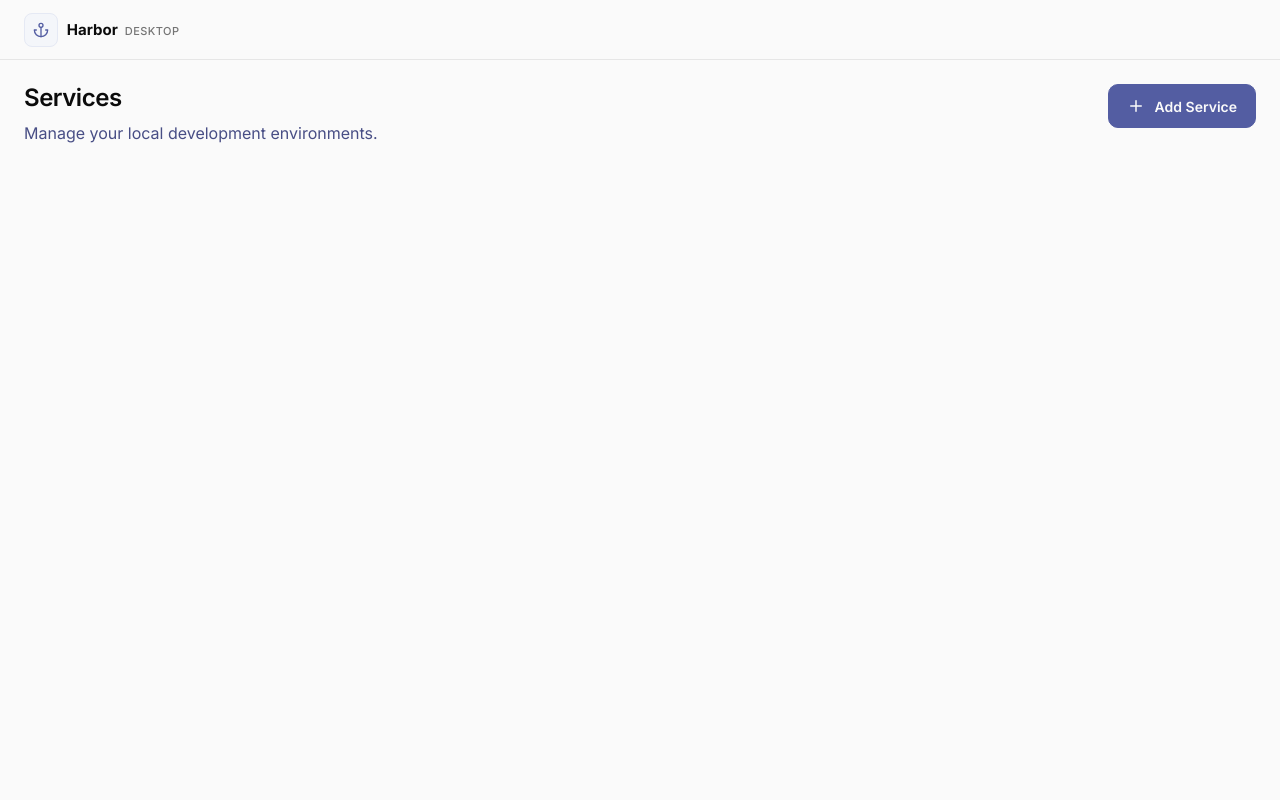
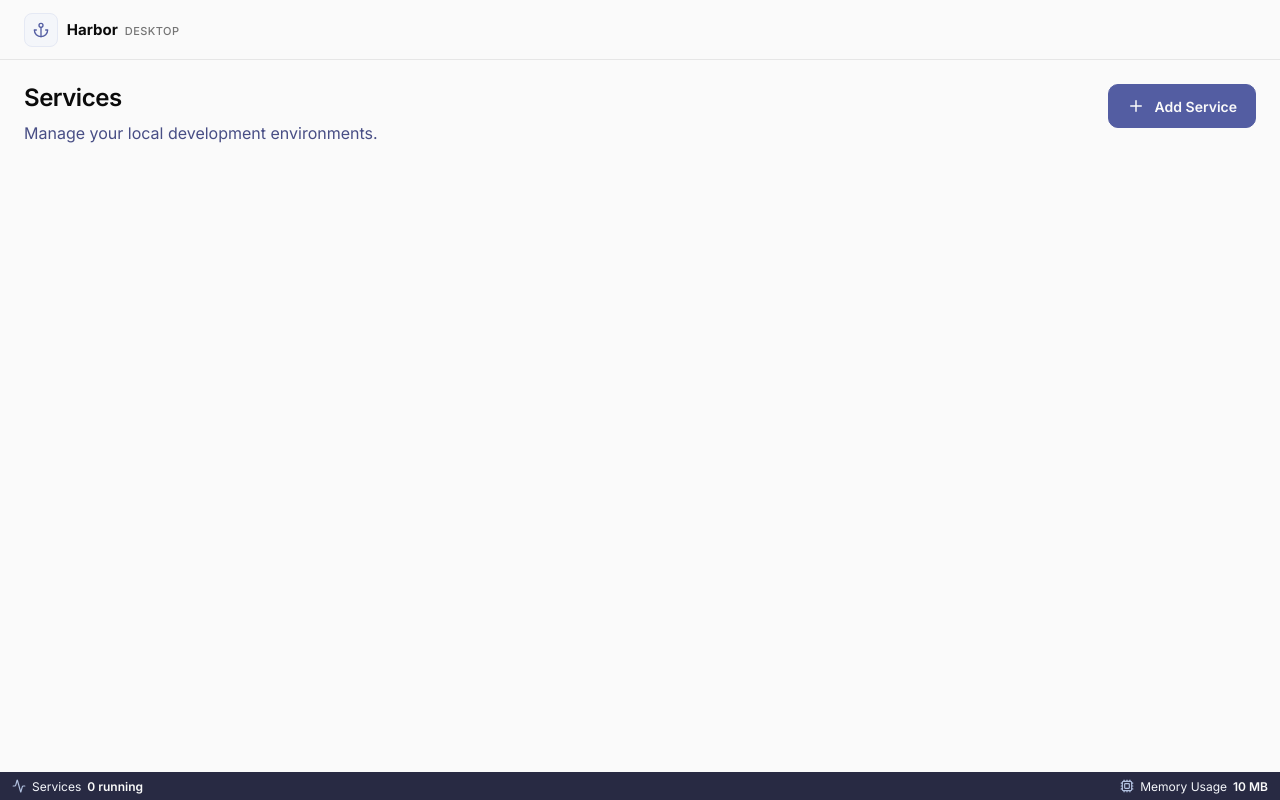
Before and after one commit to lui5gl/Harbor, a SvelteKit app: page / in a window 1280 px wide. Built offline with nearby package versions, Linux system fonts and the light colour scheme.

Commit message:
feat: add application status bar with memory monitoring

```diff
--- /dev/null
+++ b/src/lib/features/status-bar/StatusBar.svelte
@@ -0,0 +1,101 @@
+<script lang="ts">
+  import { Activity, Cpu } from "@lucide/svelte";
+
+  const memoryRefreshInterval = 2000;
+  const runningServices = 0;
+
+  let memoryUsage = $state<string>("Unavailable");
+
+  function updateMemoryUsage() {
+    const performanceWithMemory = performance as Performance & {
+      memory?: {
+        usedJSHeapSize: number;
+      };
+    };
+
+    const usedBytes = performanceWithMemory.memory?.usedJSHeapSize;
+
+    if (usedBytes === undefined) {
+      memoryUsage = "Unavailable";
+      return;
+    }
+
+    memoryUsage = `${Math.round(usedBytes / 1024 / 1024)} MB`;
+  }
+
+  $effect(() => {
+    updateMemoryUsage();
+    const refreshHandle = window.setInterval(updateMemoryUsage, memoryRefreshInterval);
+
+    return () => window.clearInterval(refreshHandle);
+  });
+</script>
+
+<footer class="status-bar" aria-label="Application status">
+  <div class="status-group">
+    <span class="status-item">
+      <Activity size={14} strokeWidth={2} aria-hidden="true" />
+      <span>Services</span>
+      <strong>{runningServices} running</strong>
+    </span>
+  </div>
+
+  <div class="status-group">
+    <span class="status-item">
+      <Cpu size={14} strokeWidth={2} aria-hidden="true" />
+      <span>Memory Usage</span>
+      <strong>{memoryUsage}</strong>
+    </span>
+  </div>
+</footer>
+
+<style>
+  .status-bar {
+    align-items: center;
+    background: var(--color-east-bay-950);
+    box-sizing: border-box;
+    color: var(--color-east-bay-50);
+    display: flex;
+    flex-shrink: 0;
+    font-size: 12px;
+    justify-content: space-between;
+    min-height: 28px;
+    padding: 0 12px;
+    user-select: none;
+  }
+
+  .status-group {
+    align-items: center;
+    display: flex;
+    min-width: 0;
+  }
+
+  .status-item {
+    align-items: center;
+    display: inline-flex;
+    gap: 6px;
+    min-height: 28px;
+    white-space: nowrap;
+  }
+
+  .status-item :global(svg) {
+    color: var(--color-east-bay-300);
+  }
+
+  .status-item strong {
+    color: var(--color-boulder-50);
+    font-weight: 600;
+  }
+
+  @media (max-width: 480px) {
+    .status-bar {
+      gap: 12px;
+      overflow: hidden;
+      padding: 0 8px;
+    }
+
+    .status-item {
+      gap: 4px;
+    }
+  }
+</style>
--- a/src/routes/+layout.svelte
+++ b/src/routes/+layout.svelte
@@ -4,6 +4,7 @@
   import "@fontsource/inter/600.css";
   import "@fontsource/inter/700.css";
   import NavigationBar from "$lib/features/navigation/NavigationBar.svelte";
+  import StatusBar from "$lib/features/status-bar/StatusBar.svelte";
 
   let { children } = $props();
 </script>
@@ -14,7 +15,10 @@
 
 <div class="application-shell">
   <NavigationBar />
-  {@render children()}
+  <div class="application-content">
+    {@render children()}
+  </div>
+  <StatusBar />
 </div>
 
 <style>
@@ -68,6 +72,12 @@
   .application-shell {
     background: var(--color-boulder-50);
     color: var(--color-boulder-950);
+    display: flex;
+    flex-direction: column;
     min-height: 100vh;
   }
+
+  .application-content {
+    flex: 1;
+  }
 </style>
--- a/src/routes/+page.svelte
+++ b/src/routes/+page.svelte
@@ -24,7 +24,7 @@
 <style>
   .services-page {
     box-sizing: border-box;
-    min-height: calc(100vh - 60px);
+    min-height: 100%;
     padding: 24px;
   }
 
```
